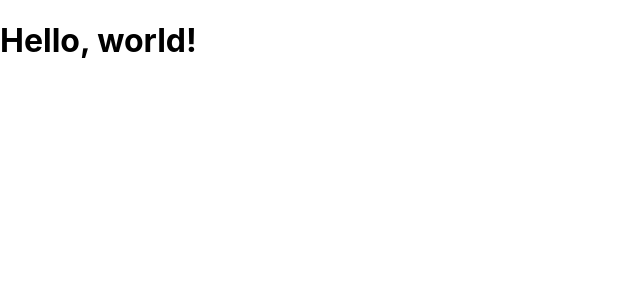
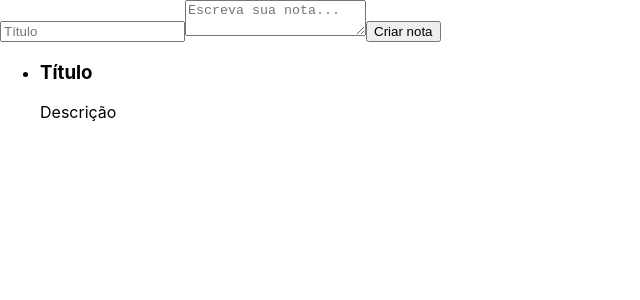
Before and after one commit to daniel21h/ceep, a React (Create React App) app: page / in a window 1280 px wide. Shown: the top 300 px of the page, without its empty margins (0-640 px from the left). Built offline with nearby package versions, Linux system fonts and the light colour scheme; the HTML template or start-up script is replaced by a standard one.

Commit message:
feat: creating components

```diff
--- a/src/App.js
+++ b/src/App.js
@@ -1,8 +1,18 @@
 import React from 'react';
+import { NoteList } from './components/NoteList';
 
 function App() {
   return (
-    <h1>Hello, world!</h1>
+    <section>
+      <form>
+        <input type="text" placeholder="Título" />
+        <textarea placeholder="Escreva sua nota..."></textarea>
+
+        <button>Criar nota</button>
+      </form>
+
+      <NoteList />
+    </section>
   );
 }
 
--- /dev/null
+++ b/src/components/NoteList/index.js
@@ -0,0 +1,18 @@
+import React, { Component } from 'react'
+
+export class NoteList extends Component {
+  render() {
+    return (
+      <ul>
+        <li>
+          <section>
+            <header>
+              <h3>Título</h3>
+            </header>
+            <p>Descrição</p>
+          </section>
+        </li>
+      </ul>
+    )
+  }
+}
```
Also changed, not shown: 1 other file (tests, documents, lock files or other folders).
